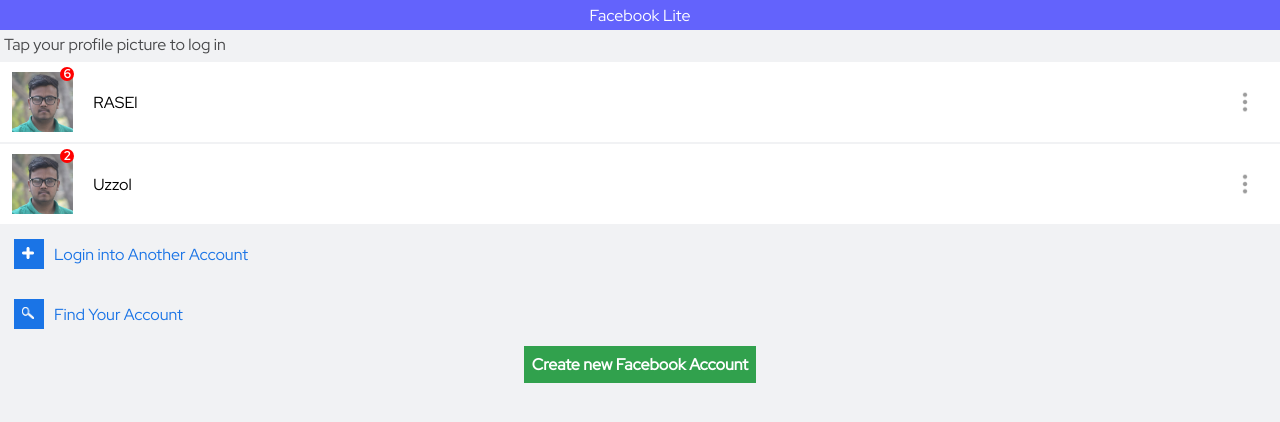
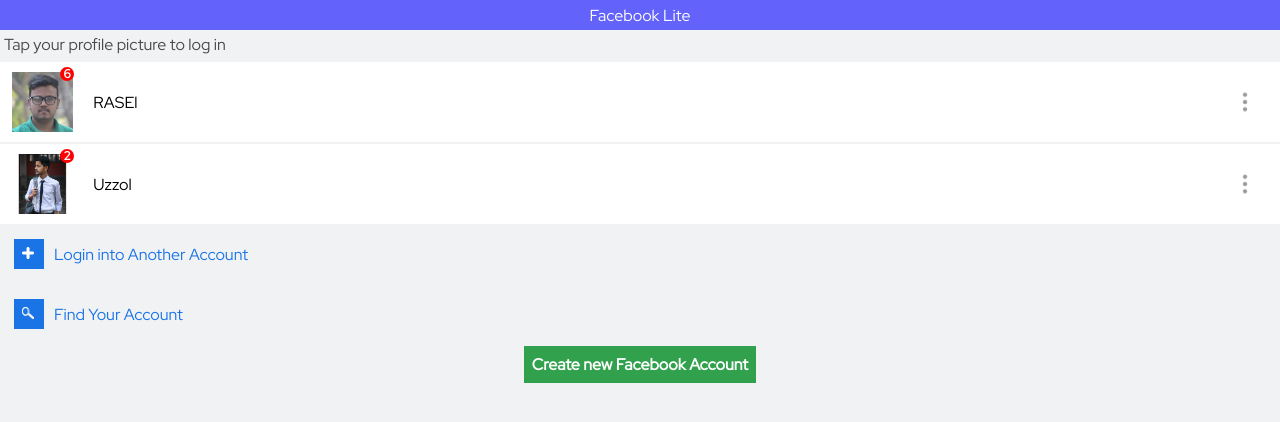
Before and after one commit to mdmirussell/fb.github.io, a plain HTML site: page index.html in a window 1280 px wide. Drawn offline with Linux system fonts and the light colour scheme; files whose address does not match are found by name.

Commit message:
name change

```diff
--- a/index.html
+++ b/index.html
@@ -39,7 +39,7 @@
         <!-- Each user add multytime use start div -->
         <div class="each-user">
           <div class="img-div">
-            <img src="./images/rasel.jpg" alt="" />
+            <img src="./images/uzzol1.jpg" alt="" />
           </div>
           <div class="user-details">
             <p>Uzzol</p>
```
